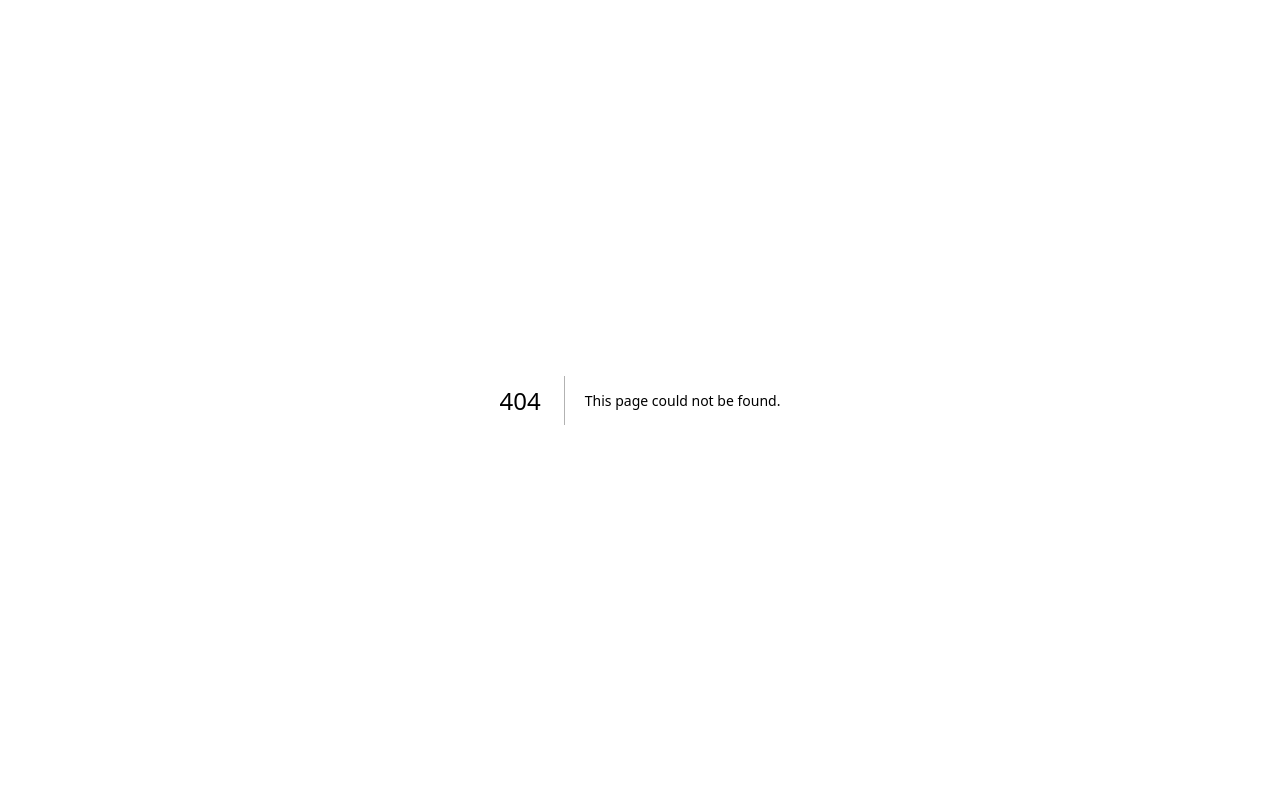
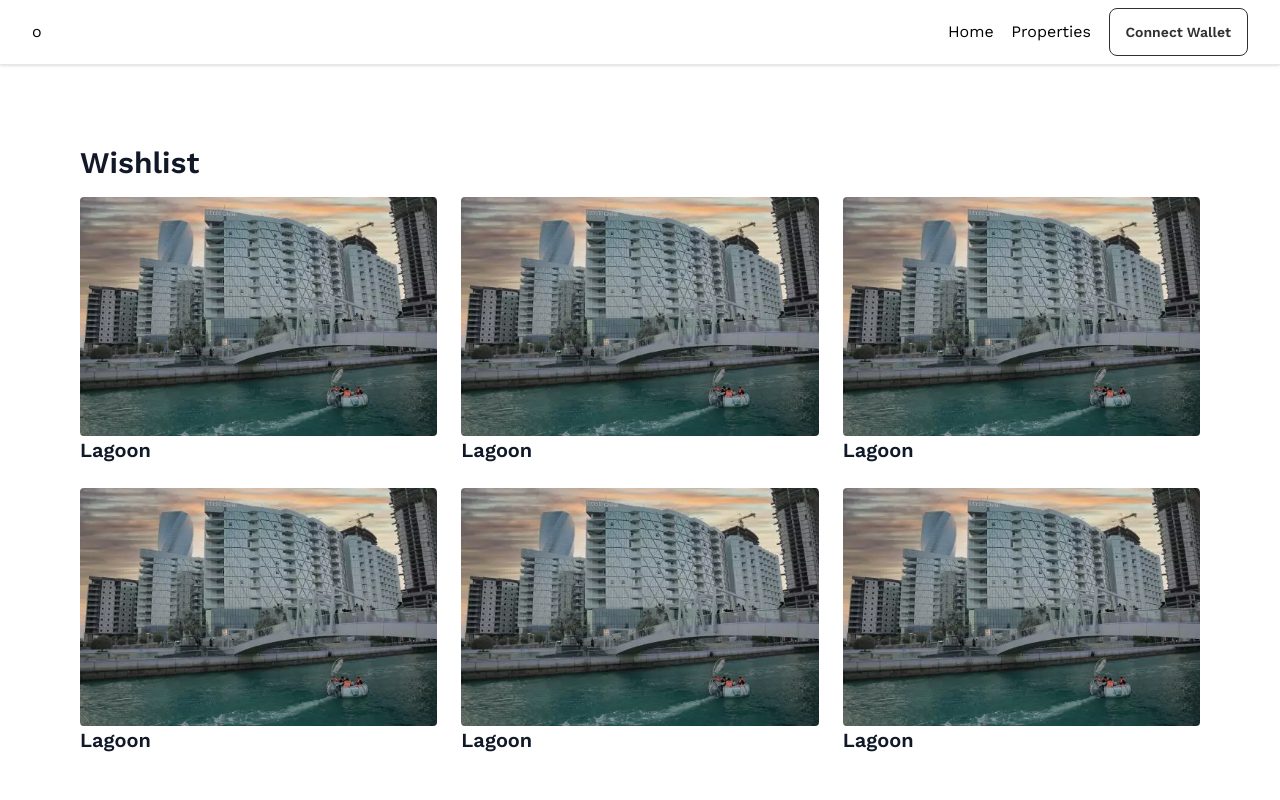
Before and after one commit to princecodes247/millow-frontend, a Next.js app: page /wishlist in a window 1280 px wide. Before the commit this address had no page. Shown: the top 800 px of the page. Built offline with nearby package versions, Linux system fonts and the light colour scheme; a web font is replaced by a local one; what prettier-plugin-tailwindcss would draw is missing.

Commit message:
create wishlist page

```diff
--- /dev/null
+++ b/components/WishCard.tsx
@@ -0,0 +1,17 @@
+import propertyImg from "@/assets/property1.webp";
+
+export default function WishCard() {
+  return (
+    <a href="/properties/1" className="max-w-[400px] bg-base-100">
+      <figure>
+        <img src={propertyImg.src} className="rounded w-full" alt="Property" />
+      </figure>
+      <div className="">
+        <h2 className="card-title">
+          Lagoon
+        </h2>
+
+      </div>
+    </a>
+  );
+}
--- /dev/null
+++ b/pages/wishlist.tsx
@@ -0,0 +1,31 @@
+import Header from "@/components/Header";
+import Head from "next/head";
+import React from "react";
+import Footer from "@/components/Footer";
+import PropertyCard from "@/components/PropertyCard";
+import WishCard from "@/components/WishCard";
+export default function Home() {
+  return (
+    <div>
+      <Head>
+        <title>Millow - Wishlist</title>
+        <meta name="description" content="Millow" />
+        <link rel="icon" href="/favicon.ico" />
+      </Head>
+      <main>
+        <Header />
+        <section className="p-8 md:p-20">
+          <h1 className="text-3xl mb-4 font-semibold">Wishlist</h1>
+          <div className="grid md:grid-cols-3 gap-6">
+            {
+              React.Children.toArray(
+                [0,0,0,0,0,0].map(wish => <WishCard/>)
+              )
+            }
+          </div>
+        </section>
+      </main>
+      <Footer />
+    </div>
+  );
+}
```
